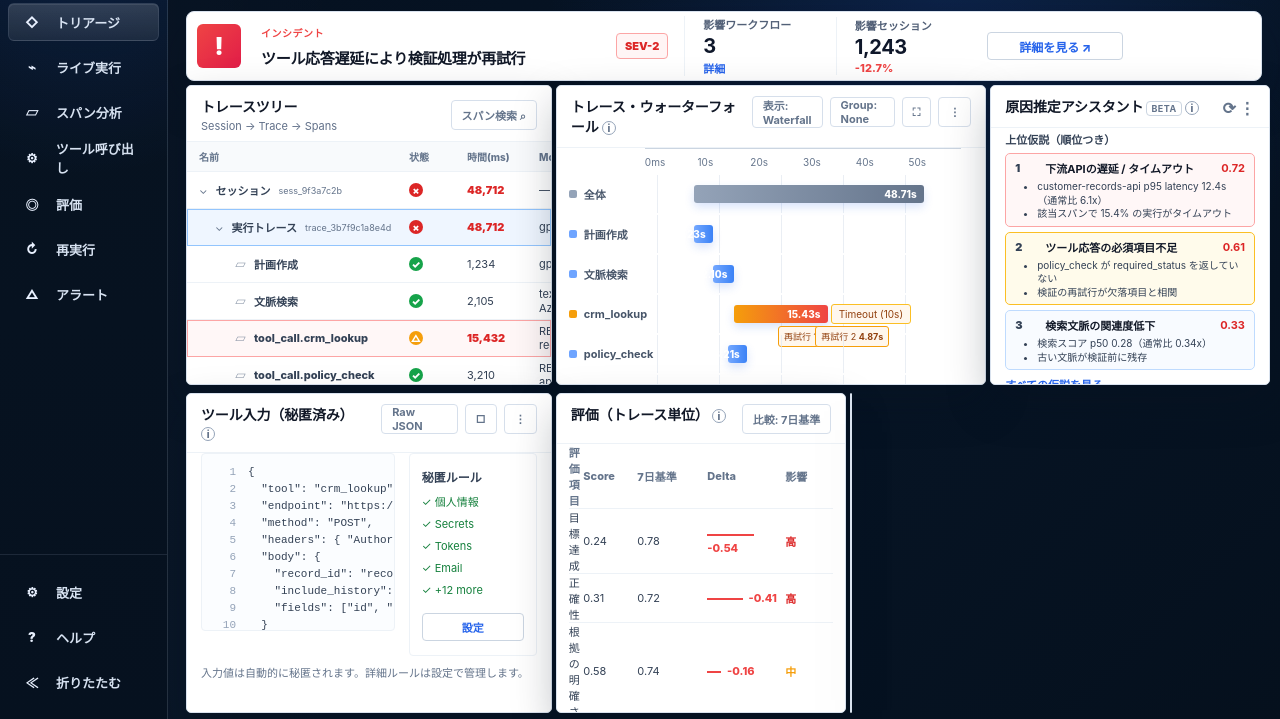
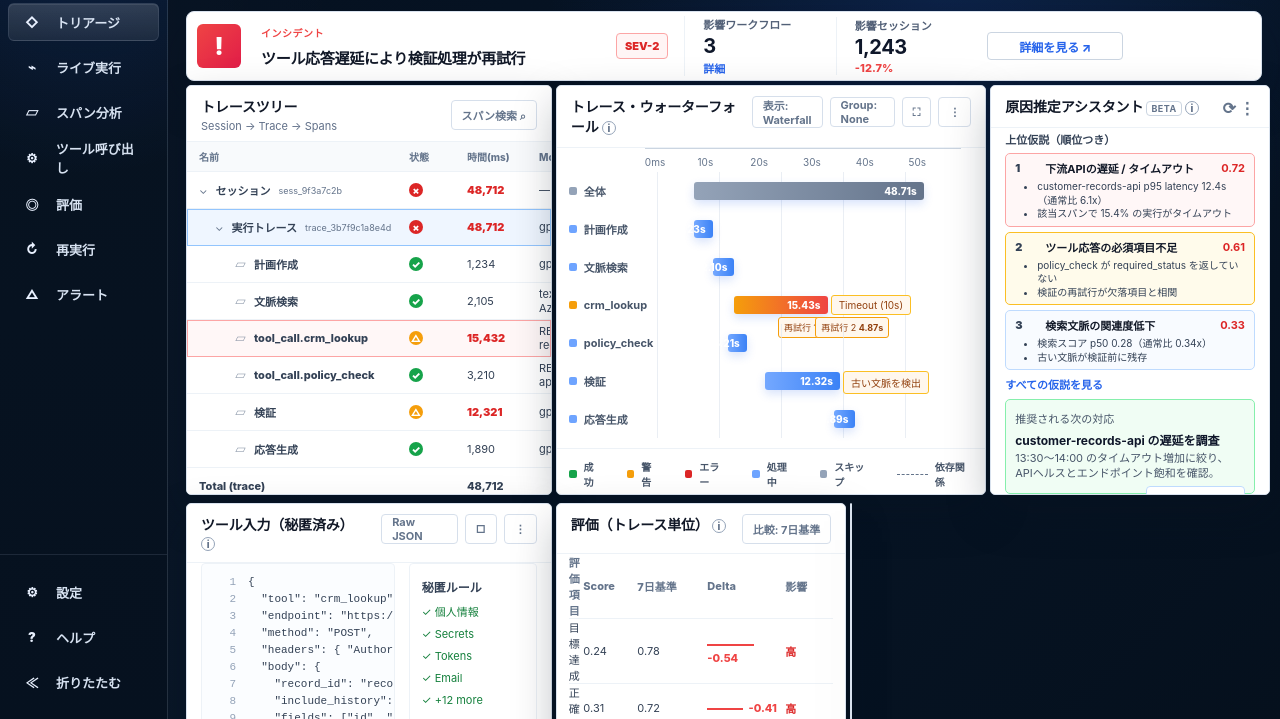
Before and after one commit to Tenormusica2024/agent-workflow-reliability-dashboard-pages, a website: page index.html in a window 1280 px wide. Shown: the part 81-800 px from the top of the page. Drawn offline with Linux system fonts and the light colour scheme.

Commit message:
fix: balance maximized dashboard rows

```diff
--- a/styles.css
+++ b/styles.css
@@ -129,7 +129,7 @@ a { color: var(--blue); text-decoration: none; font-weight: 700; }
 
 .dashboard {
   display: grid;
-  grid-template-rows: 76px 70px minmax(0, 1fr) 320px;
+  grid-template-rows: 76px 70px clamp(420px, 42vh, 500px) minmax(320px, 1fr);
   gap: 4px;
   height: 100vh;
   min-width: 0;
@@ -468,11 +468,11 @@ a { color: var(--blue); text-decoration: none; font-weight: 700; }
   font-size: 10px;
 }
 .timeline-scale span { border-top: 1px solid #cbd5e1; padding-top: 7px; }
-.waterfall-body { padding: 6px 18px 20px 12px; }
+.waterfall-body { padding: 4px 18px 10px 12px; }
 .span-row {
   display: grid;
   grid-template-columns: 88px 1fr;
-  min-height: 40px;
+  min-height: 38px;
   align-items: center;
 }
 .span-label {
@@ -535,7 +535,7 @@ a { color: var(--blue); text-decoration: none; font-weight: 700; }
   justify-content: center;
   gap: 24px;
   border-top: 1px solid var(--line-soft);
-  padding: 18px 12px;
+  padding: 10px 12px;
   color: #475569;
   font-size: 10px;
   font-weight: 750;
@@ -781,6 +781,7 @@ a { color: var(--blue); text-decoration: none; font-weight: 700; }
 @media (max-width: 1400px) {
   body { min-width: 1060px; }
   .triage-app { grid-template-columns: 168px minmax(890px, 1fr); }
+  .dashboard { grid-template-rows: 76px 70px clamp(410px, 41vh, 480px) minmax(300px, 1fr); }
   .incident-card { grid-template-columns: 48px minmax(250px, 1.3fr) auto repeat(3, minmax(106px, 0.52fr)) 112px; }
   .incident-card .metric-block:nth-of-type(n+5) { display: none; }
   .main-grid { grid-template-columns: 34% 40% 26%; }
```
